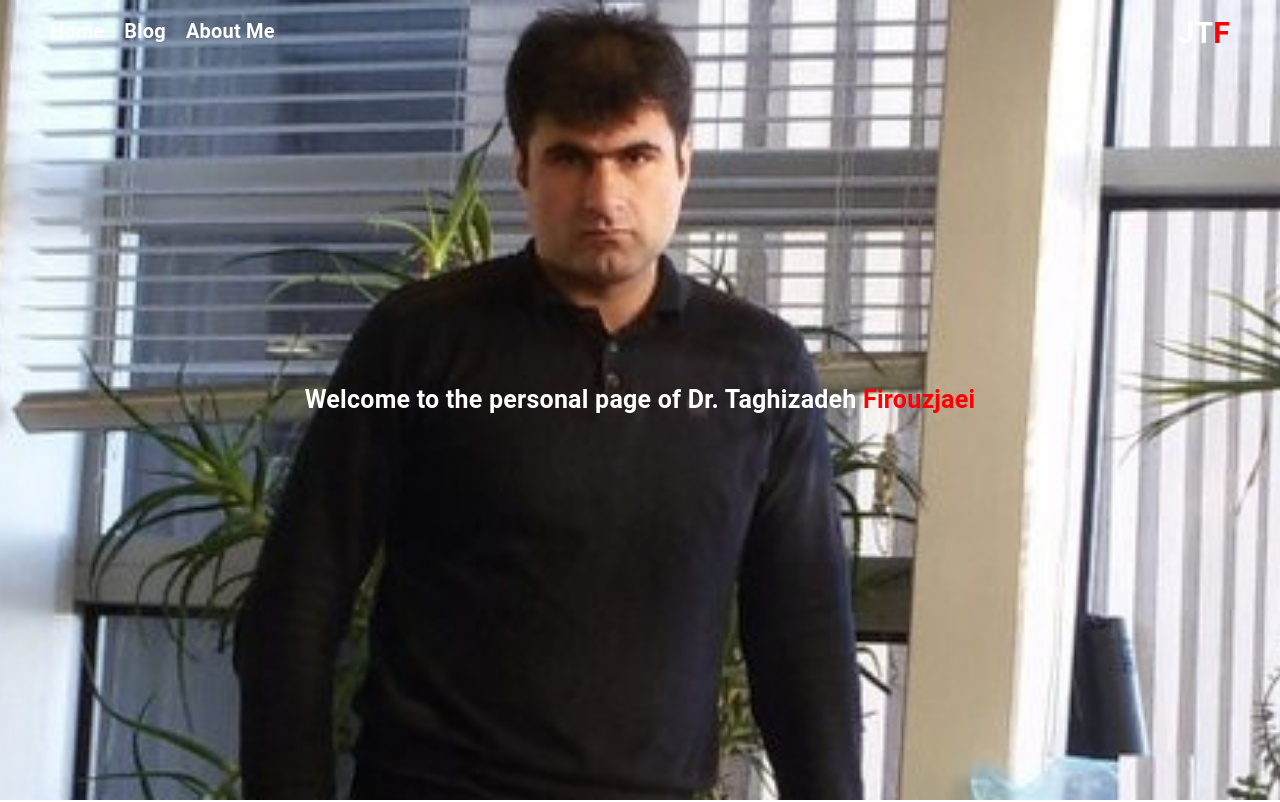
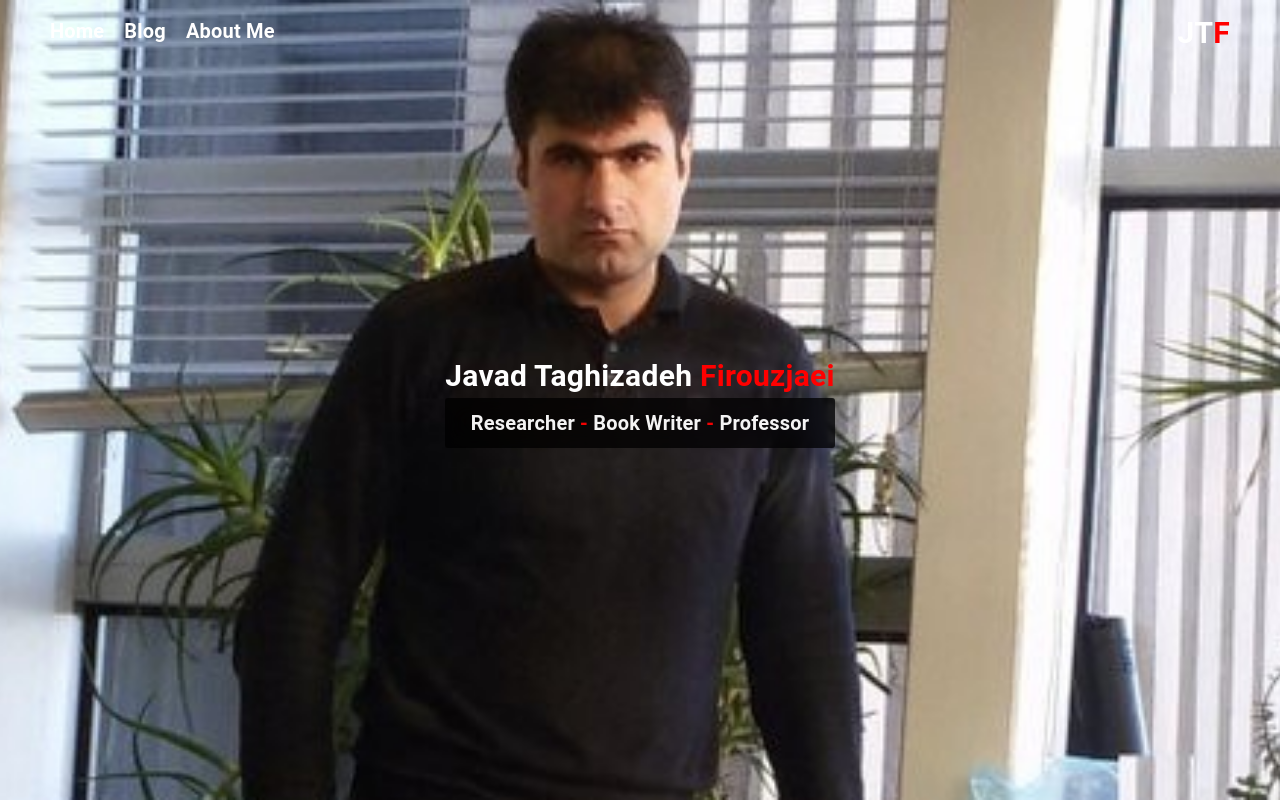
Before and after one commit to aryan-salemababdi/J.TaghizadehWeb, a Next.js app: page / in a window 1280 px wide. Shown: the top 802 px of the page. Built offline with nearby package versions, Linux system fonts and the light colour scheme.

Commit message:
some cheange on develop branch

```diff
--- a/components/layout/Layout.js
+++ b/components/layout/Layout.js
@@ -7,7 +7,7 @@ import styles from "../layout/Layout.module.scss"
 const Layout = ({ children }) => {
 
     const [open, setOpen] = useState(false)
-    const [background, setBackground] = useState(false)
+    const [scrollTop, setScrollTop] = useState(0);
 
     useEffect(() => {
         const closenavbarsmall = e => {
@@ -18,26 +18,37 @@ const Layout = ({ children }) => {
         document.body.addEventListener("click", closenavbarsmall);
         return () => document.body.removeEventListener("click", closenavbarsmall);
     }, [])
+    useEffect(() => {
+      const handleScroll = (event) => {
+        setScrollTop(window.scrollY);
+      };
+
+      window.addEventListener('scroll', handleScroll);
+
+      return () => {
+        window.removeEventListener('scroll', handleScroll);
+      };
+    }, []);
 
 
     return (
         <>
-            <header className={styles.container}>
+            <header className={styles.container} style={{background: scrollTop > 20 ? "#ffffff" : "",boxShadow: scrollTop > 20 ? "rgba(0, 0, 0, 0.16) 0px 3px 6px, rgba(0, 0, 0, 0.23) 0px 3px 6px" : ""}}>
                 <div className={open ? styles.menuOpen : styles.menuClose}>
                     <ul>
                         <li>
                             <Link href="/">
-                                <Typography fontSize={20} fontWeight={"bold"} color="white">Home</Typography>
+                                <Typography fontSize={20} fontWeight={"bold"} color={scrollTop > 20 ? "black" : "white"}>Home</Typography>
                             </Link>
                         </li>
                         <li>
                             <Link href="/">
-                                <Typography fontSize={20} fontWeight={"bold"} color="white">Blog</Typography>
+                                <Typography fontSize={20} fontWeight={"bold"}color={scrollTop > 20 ? "black" : "white"}>Blog</Typography>
                             </Link>
                         </li>
                         <li>
                             <Link href="/">
-                                <Typography fontSize={20} fontWeight={"bold"} color="white">About Me</Typography>
+                                <Typography fontSize={20} fontWeight={"bold"} color={scrollTop > 20 ? "black" : "white"}>About Me</Typography>
                             </Link>
                         </li>
                     </ul>
@@ -60,7 +71,7 @@ const Layout = ({ children }) => {
                     <Typography
                         fontSize={30}
                         fontWeight={"bold"}
-                        color="white">
+                        color={scrollTop > 20 ? "black" : "white"}>
                         JT<span>F</span>
                     </Typography>
                 </div>
--- a/components/layout/Layout.module.scss
+++ b/components/layout/Layout.module.scss
@@ -2,13 +2,13 @@
         display: flex;
         justify-content: space-between;
         width: 100%;
+        height: 60px;
         margin: 0;
         z-index: 10000 !important;
         position: fixed;
         transition: all 0.5s linear;
 
 }
-
 .container {
         span {
                 color: red;
@@ -38,7 +38,6 @@
         display: none;
         float: left;
         cursor: pointer;
-
         @media (max-width: 850px) {
                 display: flex;
                 justify-content: space-around;
@@ -74,11 +73,14 @@
 .menuOpen {
         width: 200px;
         height: 100vh;
-        color: #ffffff;
         background: red;
+        z-index: 1000000;
         ul{
                 list-style: none;
                 text-align:center;
                 padding:0;
+                li{
+                        color: #ffffff;
+                }
         }
 }
--- a/components/module/AboutMe.js
+++ b/components/module/AboutMe.js
@@ -11,7 +11,7 @@ const AboutMe = () => {
                         src="/images/PH1200009.jpg"
                         alt="imgMe"
                         width={200}
-                        height={200}
+                        height={250}
                         style={{ borderRadius: "5px" }}
                     />
                 </div>
--- a/components/module/Banner.js
+++ b/components/module/Banner.js
@@ -1,5 +1,5 @@
 import { Typography } from "@mui/material";
-
+import styles from "./Banner.module.scss"
 const Banner = () => {
     const mystyle = {
         background: "url(/images/Javad-Taghizadeh-Firouzjaee2.jpg)",
@@ -11,19 +11,28 @@ const Banner = () => {
         transition: " all 0.2s linear",
         display: "flex",
         color: "#fff",
-        listStyle: "none",
         justifyContent: "center",
         alignItems: "center",
         textAlign: "center",
     };
     return (
         <div style={mystyle}>
-            <Typography
-                fontSize={25}
-                fontWeight="bold"
-            >
-                Welcome to the personal page of Dr. Taghizadeh <span style={{ color: "red" }}>Firouzjaei</span>
-            </Typography>
+            <div>
+                <Typography
+                    fontSize={30}
+                    fontWeight="bold"
+                >
+                    Javad Taghizadeh <span style={{ color: "red" }}>Firouzjaei</span>
+                </Typography>
+                <div className={styles.suj}>
+                    <Typography
+                        fontSize={20}
+                        fontWeight="bold"
+                    >
+                        Researcher <span style={{ color: "red", }}>-</span> Book Writer <span style={{ color: "red", }}>-</span> Professor
+                    </Typography>
+                </div>
+            </div>
         </div>
     )
 }
--- /dev/null
+++ b/components/module/Banner.module.scss
@@ -0,0 +1,7 @@
+.suj {
+    padding: 10px;
+    background: rgba(0,0,0,0.8);
+    backdrop-filter: saturate(180%) blur(10px);
+    opacity : 0.95;
+    border-radius: 3px;
+}
--- a/components/module/WorkProject.js
+++ b/components/module/WorkProject.js
@@ -3,7 +3,6 @@ import ImageList from '@mui/material/ImageList';
 import styles from "../module/Wp.module.scss";
 import ImageListItem from '@mui/material/ImageListItem';
 import ImageListItemBar from '@mui/material/ImageListItemBar';
-import ListSubheader from '@mui/material/ListSubheader';
 import { Typography } from '@mui/material';
 
 
```
